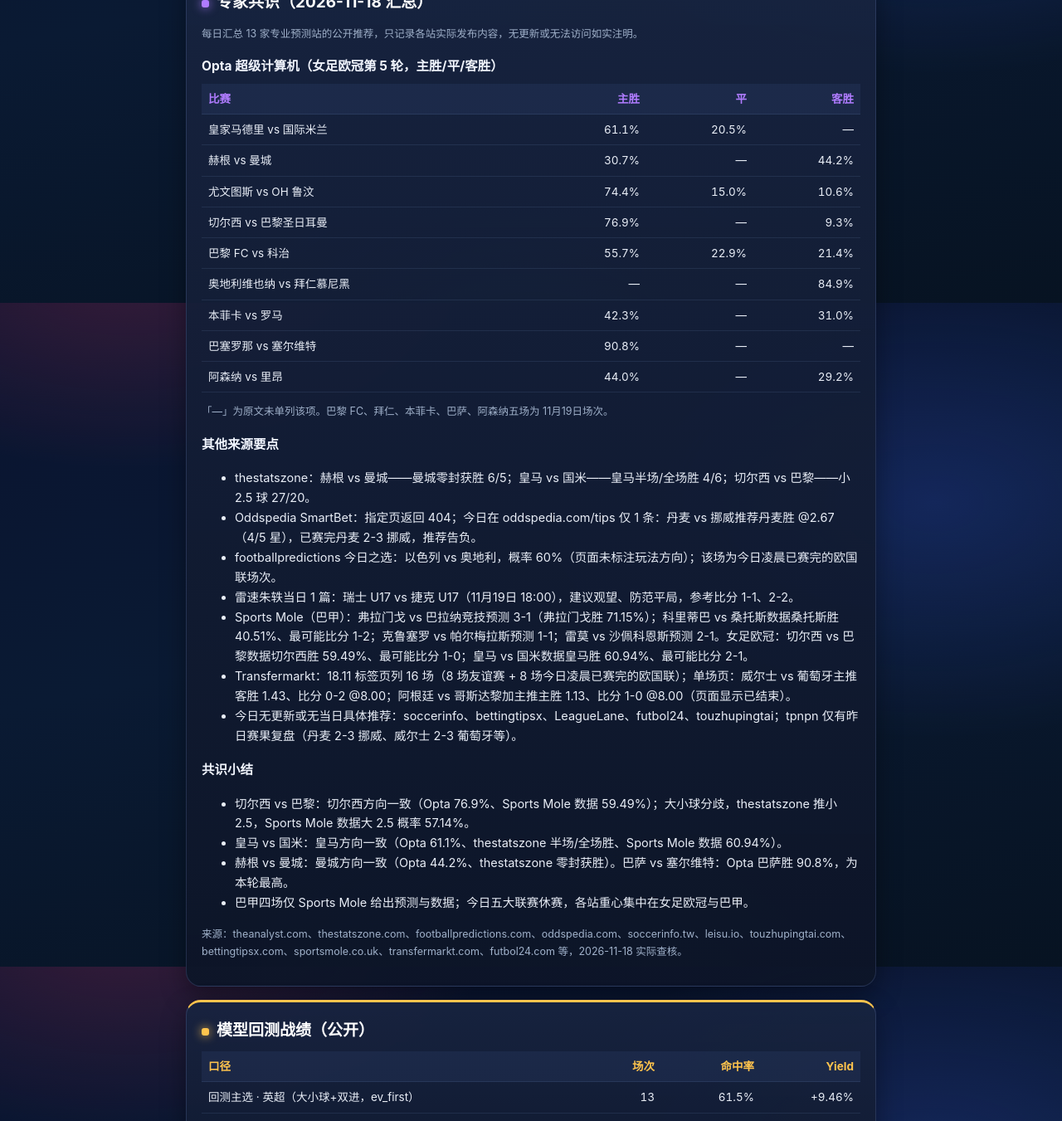
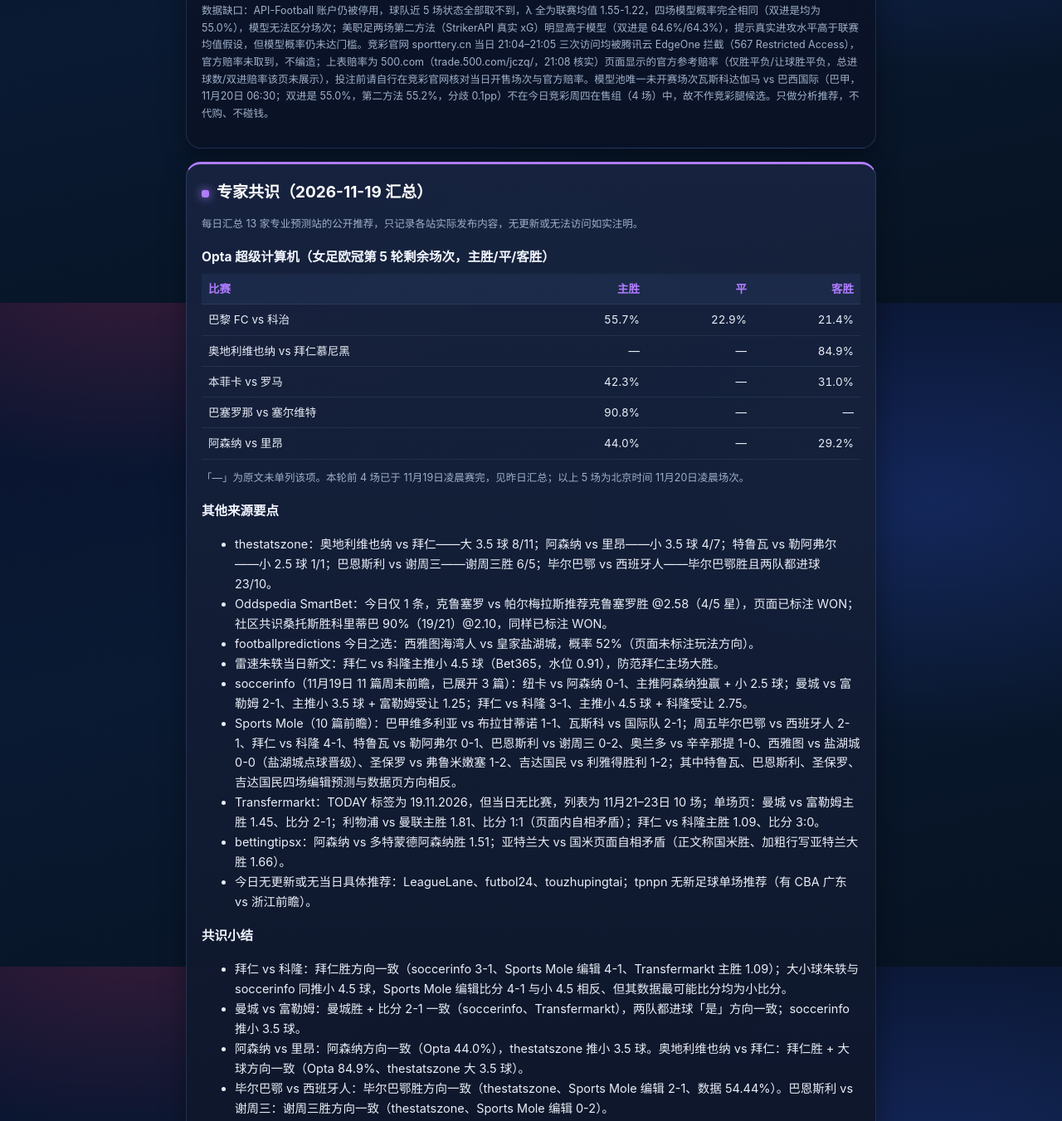
Before and after one commit to Qinxingfeng/qinxingfeng.github.io, a plain HTML site: page index.html in a window 1280 px wide. Shown: the part 2835-4186 px from the top of the page at 83% size. Drawn offline with Linux system fonts and the light colour scheme.

Commit message:
deploy index.html

```diff
--- a/index.html
+++ b/index.html
@@ -215,10 +215,10 @@ footer{color:var(--muted2);font-size:12.5px;text-align:center;padding:12px 0}
 
 <p class="small">落选 10 场：皇家马德里 vs 国际米兰——大 2.5 EV −26.9%（@1.25）、双进是 EV −10.9%；科里蒂巴 vs 桑托斯——小 2.5 模型 71.0% vs 第二方法 42.8%，两方法反向、分歧 28.2pp；雷莫 vs 沙佩科恩斯——最高双进是 52.7% &lt; 55%；弗拉门戈 vs 巴拉纳竞技——大 2.5 @1.40 EV −15.4%，双进是 54.0% &lt; 55%；国王杯 6 场（葡萄牙人 vs 皇家联合、乌特博 vs 萨瓦德尔、阿尔科亚诺 vs 马略卡、巴达霍斯 vs 特内里费、雷乌斯 vs 巴拉卡尔多、米内拉 vs 卡塔赫纳）——第二方法均不可验证（9 支低级别球队无 ESPN 历史/射门数据，API-Football 仍停用），且按每轮上限 2 个联赛未取价（totals/BTTS），如实注明「未取价」。数据说明：API-Football 账户仍被停用，伤停、首发、预测全部未查到；StrikerAPI 真 xG 覆盖巴甲，本轮本地射正齐全、未触发兜底；The Odds API 本轮共用 61 credits。只做分析推荐，不下注、不碰钱。</p>
 
-<h3>竞彩二串一（2026-11-18 20:00 运行）</h3>
-<p>今日无可验证的二串一组合（未凑出两条合格腿，不硬凑）。筛查漏斗：比赛池 3 场 → 未开赛 3 场 → 第二方法可验证 2 场 → 过关主选 0 / 次选 0。入选门槛：每条腿模型概率 ≥60% 且第二方法（xG-λ）同向、分歧 ≤10pp；优先总进球数和让球胜平负，胜平负腿只在 1X2 模型概率 ≥60% 且第二方法同向时可用；不设组合 EV 门槛；两腿须为不同比赛。</p>
-<p>候选（均未达标，仅供参考，不构成推荐）：巴甲科里蒂巴 vs 桑托斯（北京时间 11月19日 06:30）：双进是 55.0%（第二方法 53.9%，分歧 1.1pp）、大2.5 51.0%（第二方法 48.9%，分歧 2.1pp）；巴甲克鲁塞罗 vs 帕尔梅拉斯（北京时间 11月19日 07:30）：双进是 55.0%（第二方法 53.7%，分歧 1.4pp）、大2.5 51.0%（第二方法 48.7%，分歧 2.4pp）；巴甲弗拉门戈 vs 巴拉纳竞技（北京时间 11月19日 07:30）：双进是 55.0% / 大2.5 51.0%，第二方法未验证。三场均低于 60% 门槛，且三队均无任何球队历史数据（λ 均为联赛均值 1.55-1.22），模型无法区分场次，不入选。当日最佳一场：无。交叉验证：无入围场次，未执行亦未编造。</p>
-<p class="small">数据缺口：API-Football 账户仍被停用，赛程改走兜底源 TheSportsDB，当日仅返回 3 场巴甲比赛，Football-Data.org 当日无赛程、ESPN 当日无比赛；球队近 5 场状态全部取不到，λ 用联赛均值代替。竞彩官网 sporttery.cn 当日 20:00 前后多次访问均被腾讯云 EdgeOne 拦截（567 Restricted Access），官方在售场次与官方赔率均未取到，不编造；投注前请自行在竞彩官网核对当日开售场次与官方赔率。只做分析推荐，不代购、不碰钱。</p>
+<h3>竞彩二串一（2026-11-19 21:00 运行）</h3>
+<p>今日无可验证的二串一组合（未凑出两条合格腿，不硬凑）。筛查漏斗：竞彩在售 4 场（周四组）→ 模型逐场算概率 4 场 → 第二方法（xG-λ）可验证 4 场 → 按竞彩腿门槛过关 0 条。入选门槛：每条腿模型概率 ≥60% 且第二方法（xG-λ）同向、分歧 ≤10pp；优先总进球数和让球胜平负，胜平负腿只在 1X2 模型概率 ≥60% 且第二方法同向时可用；不设组合 EV 门槛；两腿须为不同比赛。</p>
+<p>候选（均未达标，仅供参考，不构成推荐）：周四001 维多利亚 vs 布拉干蒂诺RB（巴甲，北京时间 11月20日 06:30）：双进是 55.0%（第二方法 54.4%，分歧 0.7pp，综合分 74.1）、大2.5 51.0%（第二方法 49.5%，分歧 1.6pp），胜平负 2.78/3.20/2.14，让球胜平负（客让1球）1.50/3.88/4.65；周四002 圣保罗 vs 弗鲁米嫩塞（巴甲，11月20日 08:30）：双进是 55.0%（第二方法 54.3%，分歧 0.8pp，综合分 74.0）、大2.5 51.0%（第二方法 50.3%，分歧 0.7pp），胜平负 2.50/2.80/2.62，让球胜平负（主让1球）5.95/4.15/1.37；周四003 奥兰多 vs 辛辛那提（美职足，11月20日 08:30）：双进是 55.0%（第二方法 64.6%，分歧 9.5pp，综合分 65.2）、大2.5 51.0%（第二方法 62.7%，分歧 11.7pp，分歧超 10pp），胜平负 2.25/3.25/2.58，让球胜平负（主让1球）4.57/4.16/1.47；周四004 西雅图 vs 盐湖城（美职足，11月20日 11:00）：双进是 55.0%（第二方法 64.3%，分歧 9.3pp，综合分 65.5）、大2.5 51.0%（第二方法 62.7%，分歧 11.7pp，分歧超 10pp），胜平负 1.62/3.76/3.90，让球胜平负（主让1球）3.35/3.05/1.95。四场 1X2 主胜概率均为 44.6%（平 25.7%/客 29.7%），均未达胜平负腿 60% 门槛。当日最佳一场：维多利亚 vs 布拉干蒂诺RB——双进是 55.0%，综合分 74.1（当日最高），但未达 60% 腿门槛，仅为候选，不构成推荐。交叉验证：无入围场次（无腿通过模型门槛），Opta 超级计算机与 Oddspedia SmartBet 未执行核对，亦未编造。</p>
+<p class="small">数据缺口：API-Football 账户仍被停用，球队近 5 场状态全部取不到，λ 全为联赛均值 1.55-1.22，四场模型概率完全相同（双进是均为 55.0%），模型无法区分场次；美职足两场第二方法（StrikerAPI 真实 xG）明显高于模型（双进是 64.6%/64.3%），提示真实进攻水平高于联赛均值假设，但模型概率仍未达门槛。竞彩官网 sporttery.cn 当日 21:04–21:05 三次访问均被腾讯云 EdgeOne 拦截（567 Restricted Access），官方赔率未取到，不编造；上表赔率为 500.com（trade.500.com/jczq/，21:08 核实）页面显示的官方参考赔率（仅胜平负/让球胜平负，总进球数/双进赔率该页未展示），投注前请自行在竞彩官网核对当日开售场次与官方赔率。模型池唯一未开赛场次瓦斯科达伽马 vs 巴西国际（巴甲，11月20日 06:30；双进是 55.0%，第二方法 55.2%，分歧 0.1pp）不在今日竞彩周四在售组（4 场）中，故不作竞彩腿候选。只做分析推荐，不代购、不碰钱。</p>
 </section>
 </div>
 
@@ -245,40 +245,40 @@ footer{color:var(--muted2);font-size:12.5px;text-align:center;padding:12px 0}
 </div>
 
 <section id="consensus">
-<h2>专家共识（2026-11-18 汇总）</h2>
+<h2>专家共识（2026-11-19 汇总）</h2>
 <p class="small">每日汇总 13 家专业预测站的公开推荐，只记录各站实际发布内容，无更新或无法访问如实注明。</p>
-<h3>Opta 超级计算机（女足欧冠第 5 轮，主胜/平/客胜）</h3>
+<h3>Opta 超级计算机（女足欧冠第 5 轮剩余场次，主胜/平/客胜）</h3>
 <table>
 <tr><th>比赛</th><th class="num">主胜</th><th class="num">平</th><th class="num">客胜</th></tr>
-<tr><td>皇家马德里 vs 国际米兰</td><td class="num">61.1%</td><td class="num">20.5%</td><td class="num">—</td></tr>
-<tr><td>赫根 vs 曼城</td><td class="num">30.7%</td><td class="num">—</td><td class="num">44.2%</td></tr>
-<tr><td>尤文图斯 vs OH 鲁汶</td><td class="num">74.4%</td><td class="num">15.0%</td><td class="num">10.6%</td></tr>
-<tr><td>切尔西 vs 巴黎圣日耳曼</td><td class="num">76.9%</td><td class="num">—</td><td class="num">9.3%</td></tr>
 <tr><td>巴黎 FC vs 科治</td><td class="num">55.7%</td><td class="num">22.9%</td><td class="num">21.4%</td></tr>
 <tr><td>奥地利维也纳 vs 拜仁慕尼黑</td><td class="num">—</td><td class="num">—</td><td class="num">84.9%</td></tr>
 <tr><td>本菲卡 vs 罗马</td><td class="num">42.3%</td><td class="num">—</td><td class="num">31.0%</td></tr>
 <tr><td>巴塞罗那 vs 塞尔维特</td><td class="num">90.8%</td><td class="num">—</td><td class="num">—</td></tr>
 <tr><td>阿森纳 vs 里昂</td><td class="num">44.0%</td><td class="num">—</td><td class="num">29.2%</td></tr>
 </table>
-<p class="small">「—」为原文未单列该项。巴黎 FC、拜仁、本菲卡、巴萨、阿森纳五场为 11月19日场次。</p>
+<p class="small">「—」为原文未单列该项。本轮前 4 场已于 11月19日凌晨赛完，见昨日汇总；以上 5 场为北京时间 11月20日凌晨场次。</p>
 <h3>其他来源要点</h3>
 <ul>
-<li>thestatszone：赫根 vs 曼城——曼城零封获胜 6/5；皇马 vs 国米——皇马半场/全场胜 4/6；切尔西 vs 巴黎——小 2.5 球 27/20。</li>
-<li>Oddspedia SmartBet：指定页返回 404；今日在 oddspedia.com/tips 仅 1 条：丹麦 vs 挪威推荐丹麦胜 @2.67（4/5 星），已赛完丹麦 2-3 挪威，推荐告负。</li>
-<li>footballpredictions 今日之选：以色列 vs 奥地利，概率 60%（页面未标注玩法方向）；该场为今日凌晨已赛完的欧国联场次。</li>
-<li>雷速朱轶当日 1 篇：瑞士 U17 vs 捷克 U17（11月19日 18:00），建议观望、防范平局，参考比分 1-1、2-2。</li>
-<li>Sports Mole（巴甲）：弗拉门戈 vs 巴拉纳竞技预测 3-1（弗拉门戈胜 71.15%）；科里蒂巴 vs 桑托斯数据桑托斯胜 40.51%、最可能比分 1-2；克鲁塞罗 vs 帕尔梅拉斯预测 1-1；雷莫 vs 沙佩科恩斯预测 2-1。女足欧冠：切尔西 vs 巴黎数据切尔西胜 59.49%、最可能比分 1-0；皇马 vs 国米数据皇马胜 60.94%、最可能比分 2-1。</li>
-<li>Transfermarkt：18.11 标签页列 16 场（8 场友谊赛 + 8 场今日凌晨已赛完的欧国联）；单场页：威尔士 vs 葡萄牙主推客胜 1.43、比分 0-2 @8.00；阿根廷 vs 哥斯达黎加主推主胜 1.13、比分 1-0 @8.00（页面显示已结束）。</li>
-<li>今日无更新或无当日具体推荐：soccerinfo、bettingtipsx、LeagueLane、futbol24、touzhupingtai；tpnpn 仅有昨日赛果复盘（丹麦 2-3 挪威、威尔士 2-3 葡萄牙等）。</li>
+<li>thestatszone：奥地利维也纳 vs 拜仁——大 3.5 球 8/11；阿森纳 vs 里昂——小 3.5 球 4/7；特鲁瓦 vs 勒阿弗尔——小 2.5 球 1/1；巴恩斯利 vs 谢周三——谢周三胜 6/5；毕尔巴鄂 vs 西班牙人——毕尔巴鄂胜且两队都进球 23/10。</li>
+<li>Oddspedia SmartBet：今日仅 1 条，克鲁塞罗 vs 帕尔梅拉斯推荐克鲁塞罗胜 @2.58（4/5 星），页面已标注 WON；社区共识桑托斯胜科里蒂巴 90%（19/21）@2.10，同样已标注 WON。</li>
+<li>footballpredictions 今日之选：西雅图海湾人 vs 皇家盐湖城，概率 52%（页面未标注玩法方向）。</li>
+<li>雷速朱轶当日新文：拜仁 vs 科隆主推小 4.5 球（Bet365，水位 0.91），防范拜仁主场大胜。</li>
+<li>soccerinfo（11月19日 11 篇周末前瞻，已展开 3 篇）：纽卡 vs 阿森纳 0-1、主推阿森纳独赢 + 小 2.5 球；曼城 vs 富勒姆 2-1、主推小 3.5 球 + 富勒姆受让 1.25；拜仁 vs 科隆 3-1、主推小 4.5 球 + 科隆受让 2.75。</li>
+<li>Sports Mole（10 篇前瞻）：巴甲维多利亚 vs 布拉甘蒂诺 1-1、瓦斯科 vs 国际队 2-1；周五毕尔巴鄂 vs 西班牙人 2-1、拜仁 vs 科隆 4-1、特鲁瓦 vs 勒阿弗尔 0-1、巴恩斯利 vs 谢周三 0-2、奥兰多 vs 辛辛那提 1-0、西雅图 vs 盐湖城 0-0（盐湖城点球晋级）、圣保罗 vs 弗鲁米嫩塞 1-2、吉达国民 vs 利雅得胜利 1-2；其中特鲁瓦、巴恩斯利、圣保罗、吉达国民四场编辑预测与数据页方向相反。</li>
+<li>Transfermarkt：TODAY 标签为 19.11.2026，但当日无比赛，列表为 11月21–23日 10 场；单场页：曼城 vs 富勒姆主胜 1.45、比分 2-1；利物浦 vs 曼联主胜 1.81、比分 1:1（页面内自相矛盾）；拜仁 vs 科隆主胜 1.09、比分 3:0。</li>
+<li>bettingtipsx：阿森纳 vs 多特蒙德阿森纳胜 1.51；亚特兰大 vs 国米页面自相矛盾（正文称国米胜、加粗行写亚特兰大胜 1.66）。</li>
+<li>今日无更新或无当日具体推荐：LeagueLane、futbol24、touzhupingtai；tpnpn 无新足球单场推荐（有 CBA 广东 vs 浙江前瞻）。</li>
 </ul>
 <h3>共识小结</h3>
 <ul>
-<li>切尔西 vs 巴黎：切尔西方向一致（Opta 76.9%、Sports Mole 数据 59.49%）；大小球分歧，thestatszone 推小 2.5，Sports Mole 数据大 2.5 概率 57.14%。</li>
-<li>皇马 vs 国米：皇马方向一致（Opta 61.1%、thestatszone 半场/全场胜、Sports Mole 数据 60.94%）。</li>
-<li>赫根 vs 曼城：曼城方向一致（Opta 44.2%、thestatszone 零封获胜）。巴萨 vs 塞尔维特：Opta 巴萨胜 90.8%，为本轮最高。</li>
-<li>巴甲四场仅 Sports Mole 给出预测与数据；今日五大联赛休赛，各站重心集中在女足欧冠与巴甲。</li>
+<li>拜仁 vs 科隆：拜仁胜方向一致（soccerinfo 3-1、Sports Mole 编辑 4-1、Transfermarkt 主胜 1.09）；大小球朱轶与 soccerinfo 同推小 4.5 球，Sports Mole 编辑比分 4-1 与小 4.5 相反、但其数据最可能比分均为小比分。</li>
+<li>曼城 vs 富勒姆：曼城胜 + 比分 2-1 一致（soccerinfo、Transfermarkt），两队都进球「是」方向一致；soccerinfo 推小 3.5 球。</li>
+<li>阿森纳 vs 里昂：阿森纳方向一致（Opta 44.0%），thestatszone 推小 3.5 球。奥地利维也纳 vs 拜仁：拜仁胜 + 大球方向一致（Opta 84.9%、thestatszone 大 3.5 球）。</li>
+<li>毕尔巴鄂 vs 西班牙人：毕尔巴鄂胜方向一致（thestatszone、Sports Mole 编辑 2-1、数据 54.44%）。巴恩斯利 vs 谢周三：谢周三胜方向一致（thestatszone、Sports Mole 编辑 0-2）。</li>
+<li>特鲁瓦 vs 勒阿弗尔、圣保罗 vs 弗鲁米嫩塞、西雅图 vs 盐湖城：编辑预测与数据页方向相反，内部有分歧；亚特兰大 vs 国米、利物浦 vs 曼联两站页面自身存在矛盾，如实记录、未作取舍。</li>
+<li>今日整体：五大联赛周末回归，各站重心转向 11月21–22日周末轮次；SmartBet 当日唯一推荐已结算为赢。</li>
 </ul>
-<p class="small">来源：theanalyst.com、thestatszone.com、footballpredictions.com、oddspedia.com、soccerinfo.tw、leisu.io、touzhupingtai.com、bettingtipsx.com、sportsmole.co.uk、transfermarkt.com、futbol24.com 等，2026-11-18 实际查核。</p>
+<p class="small">来源：theanalyst.com、thestatszone.com、footballpredictions.com、oddspedia.com、soccerinfo.tw、leisu.io、touzhupingtai.com、bettingtipsx.com、sportsmole.co.uk、transfermarkt.com、futbol24.com 等，2026-11-19 实际查核。</p>
 </section>
 
 <section id="backtest">
```
